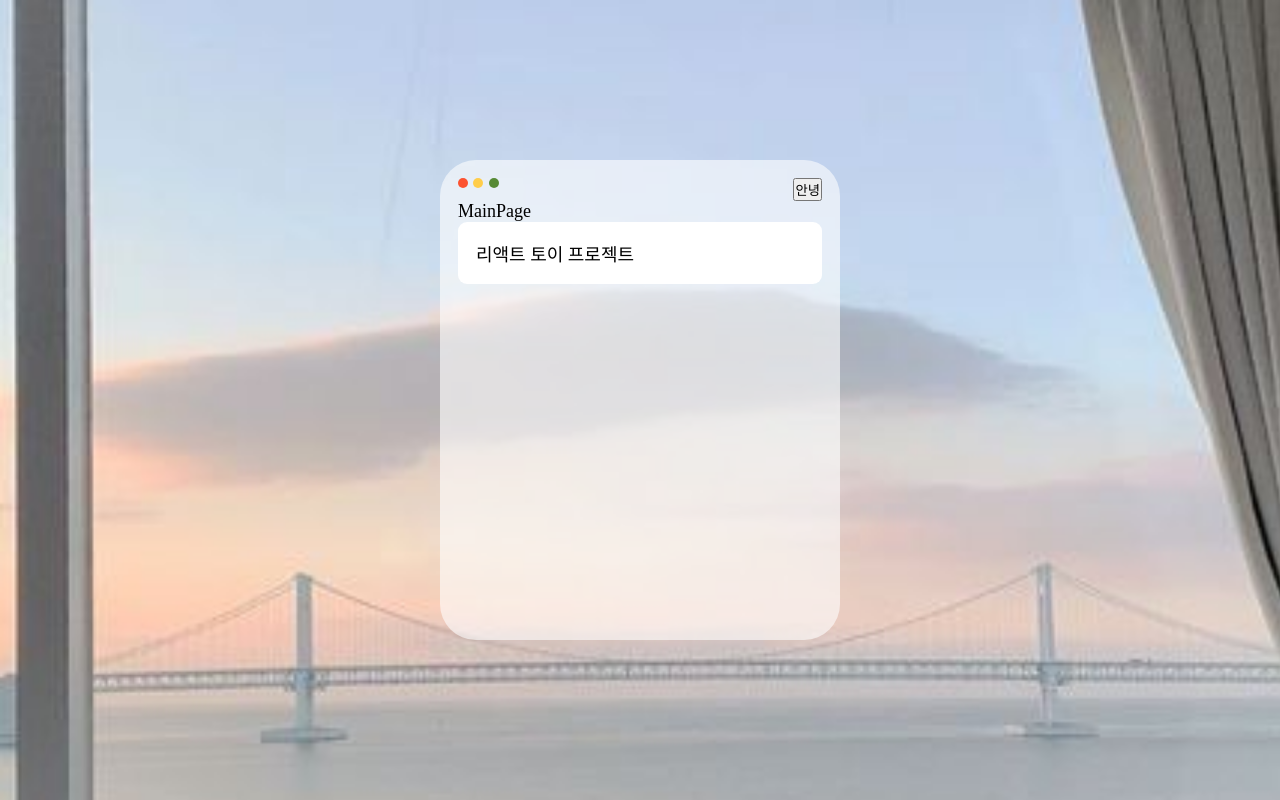
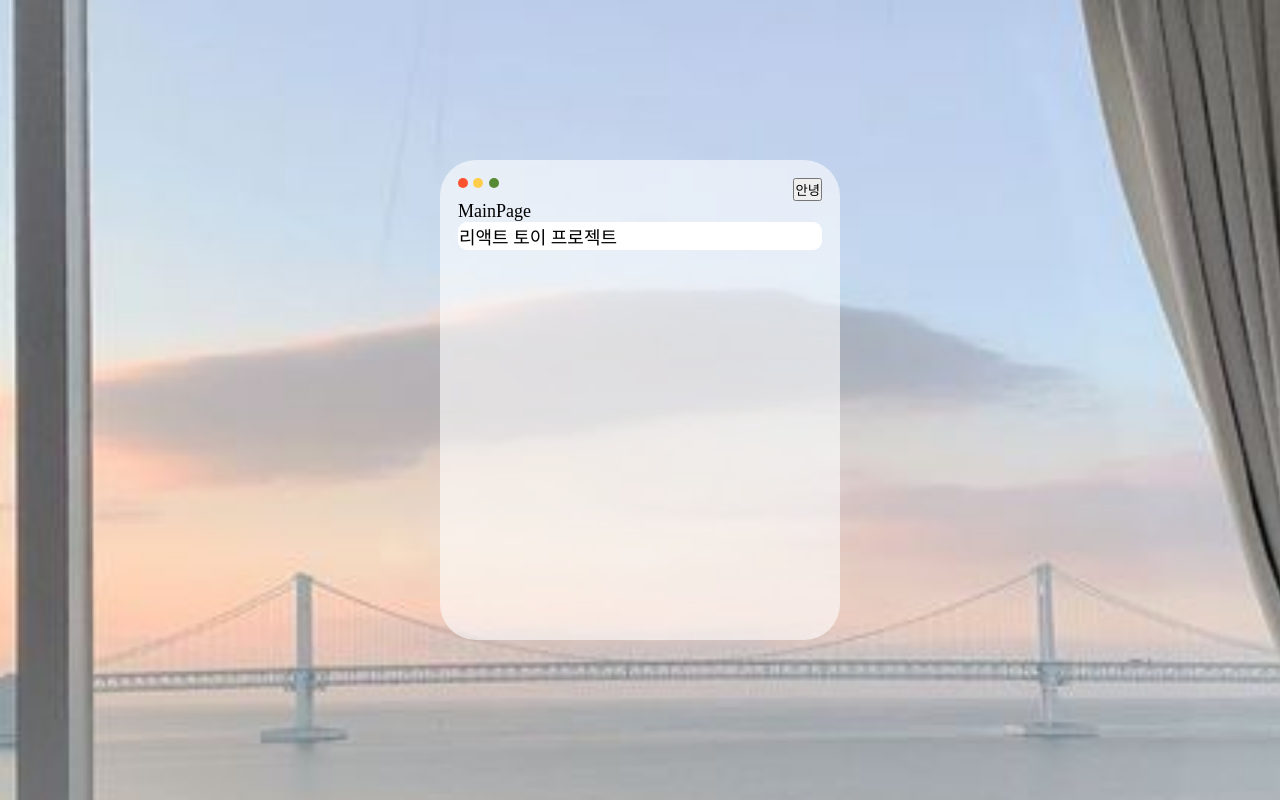
Before and after one commit to namdaeun/Client, a React (Vite) app in the folder note-app/: page / in a window 1280 px wide. Built offline with nearby package versions, Linux system fonts and the light colour scheme; a web font is replaced by a local one.

Commit message:
:bug: fix: ContentBox에 isFocus prop 추가

```diff
--- a/note-app/src/components/@common/ContentBox/ContentBox.tsx
+++ b/note-app/src/components/@common/ContentBox/ContentBox.tsx
@@ -1,32 +1,34 @@
 import React from 'react';
-import { BoxStyleProps, getBoxStyle } from './ContentBox.style';
 import { useTheme } from '../../../context/theme';
 import { hexToRGBA } from '../../../utils/hexToRGBA';
+import { BoxStyleProps, getBoxStyle } from './ContentBox.style';
 
 export interface BoxProps extends React.HTMLAttributes<HTMLDivElement> {
   styles?: BoxStyleProps;
   variant?: 'default' | 'content';
+  isFocus?: boolean;
 }
 
-const ContentBox = ({ children, styles = {}, variant = 'default' }: BoxProps) => {
-  const {theme} = useTheme();
+const ContentBox = ({ children, styles = {}, variant = 'default', isFocus }: BoxProps) => {
+  console.log(isFocus);
+  const { theme } = useTheme();
   const customStyle = {
-    'default': {
+    default: {
       width: '50vh',
       height: '60vh',
 
       padding: '1rem',
       borderRadius: '2rem',
-      backgroundColor: hexToRGBA({hex: theme.bgColor, opacity: 0.589}),
+      backgroundColor: hexToRGBA({ hex: theme.bgColor, opacity: 0.589 }),
       color: theme.textColor,
     },
-    'content': {
-      padding: '1rem',
+    content: {
       borderRadius: '0.5rem',
       backgroundColor: theme.bgColor,
       color: theme.textColor,
+      border: isFocus ? `1.5px solid ${theme.point2Color}` : `1.5px solid transparent`,
     },
-  }
+  };
 
   return <div css={getBoxStyle({ ...styles, ...customStyle[variant] })}>{children}</div>;
 };
```
